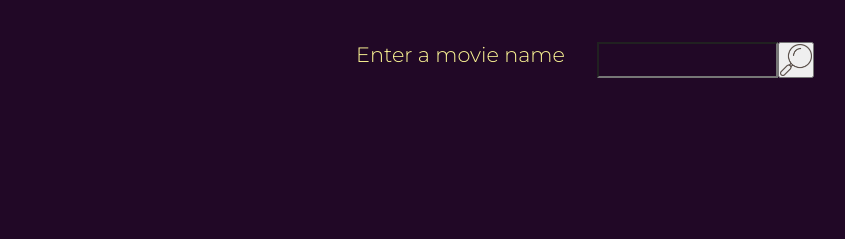
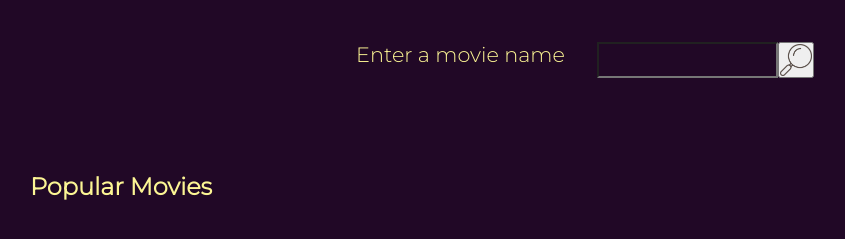
Before and after one commit to fac25/Week5-https-project-Abdullah-Lisa, a plain HTML site: page index.html in a window 1280 px wide. Shown: the part 61-300 px from the top of the page, without its empty margins (55-900 px from the left). Drawn offline with Linux system fonts and the light colour scheme; no server answers.

Commit message:
Adding a title to the random movies section

```diff
--- a/index.html
+++ b/index.html
@@ -22,7 +22,8 @@
   </header>
   <main>
     <section class="movies">
-      <div class="container">
+      <div class="container vertical-gutter">
+        <h2>Popular Movies</h2>
         <ul class="list movies-list">
         </ul>
       </div>
--- a/style.css
+++ b/style.css
@@ -22,6 +22,10 @@ h1 {
 
 ul {
     list-style: none;
+}
+
+main {
+    padding: 30px 0;
 }
 
 .movie-search {
```
